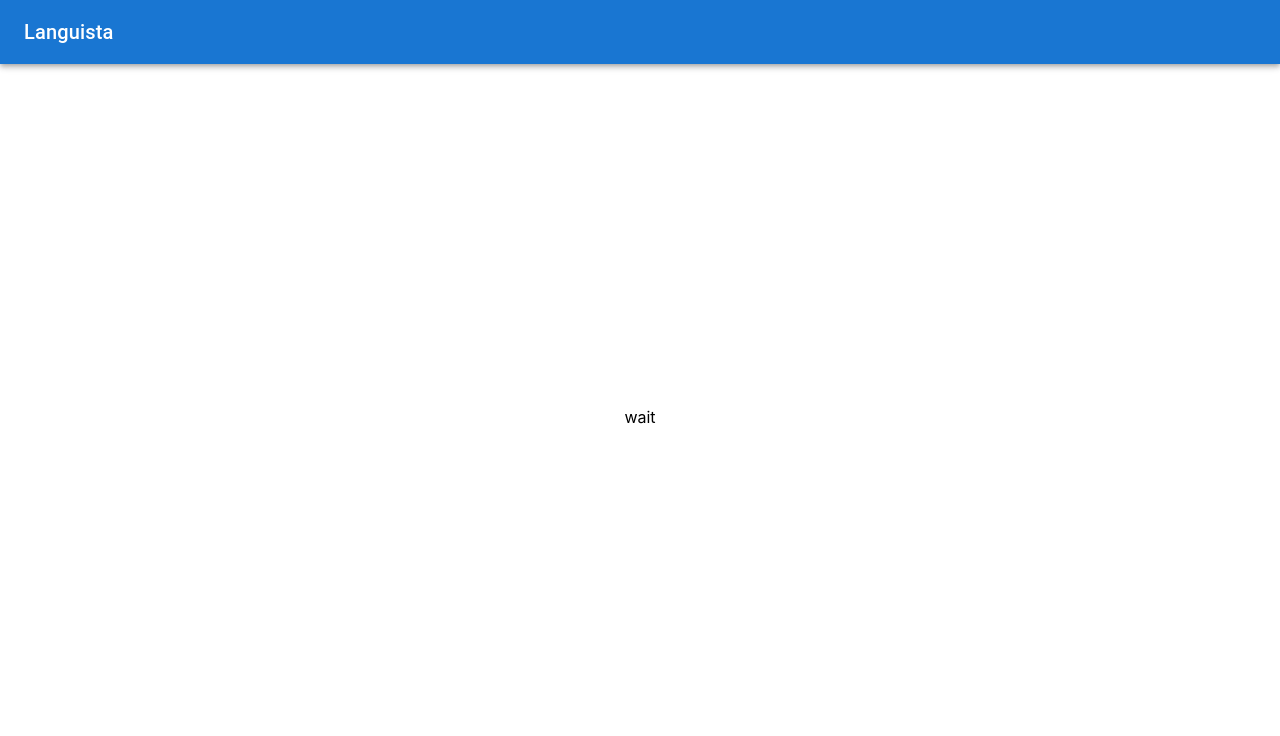
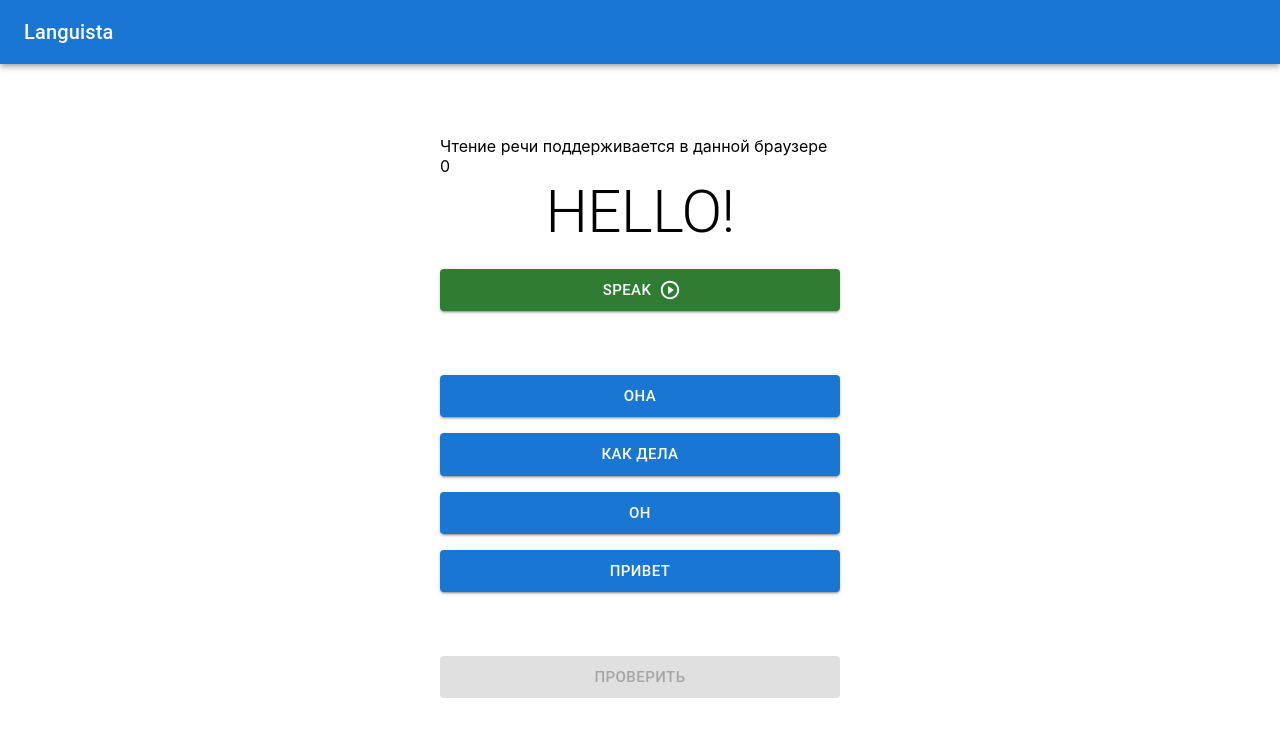
Before and after one commit to maratismodest/languista, a React (Create React App) app: page / in a window 1280 px wide. Shown: the top 736 px of the page. Built offline with nearby package versions, Linux system fonts and the light colour scheme.

Commit message:
Update Game.tsx

```diff
--- a/src/components/Game/Game.tsx
+++ b/src/components/Game/Game.tsx
@@ -41,6 +41,7 @@ const Options = ({list, onClick}: OptionsProps) => {
 const Game = () => {
     const [info, setInfo] = useState('')
     const [voices, setVoices] = useState<SpeechSynthesisVoice[]>([])
+    const [voice, setVoice] = useState<SpeechSynthesisVoice | undefined>(undefined)
     const [newOne, setNewOne] = useState(0)
     const options: IWordDTO[] = useMemo(() => {
         return _.shuffle(database).slice(0, 4)
@@ -78,26 +79,28 @@ const Game = () => {
             const lang: SpeechSynthesisVoice[] = synth.getVoices();
             console.log(lang);
             setVoices(lang)
+            if (lang.length > 0) {
+                setVoice(lang[7])
+            }
+
         };
 
     }, [])
 
-    if (!voices.length) {
-        return (
-            <div>wait</div>
-        )
-    }
 
     let message = new SpeechSynthesisUtterance();
     message.lang = 'en-US';
     message.text = options[0].eng
-    message.voice = voices[2]
+    if (voice) {
+        message.voice = voice
+    }
 
 
     return (
         <div className='game'>
             <div>{info}</div>
-            <div>{voices[2].name}</div>
+            <div>{voices.length}</div>
+            <div>{voice?.name}</div>
             <Typography align='center' variant="h2" gutterBottom>{options[0].eng}</Typography>
             {/*<Button onClick={() => speechSynthesis.speak(message)}>Hello world!</Button>*/}
             <Button
```
